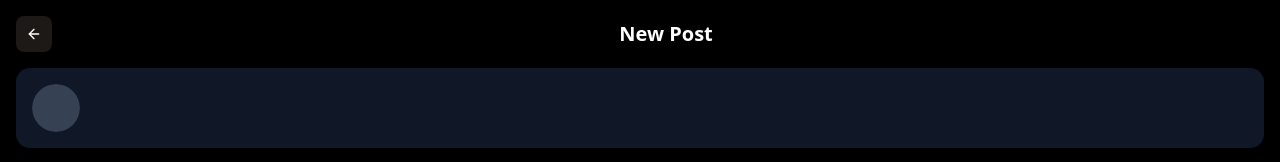
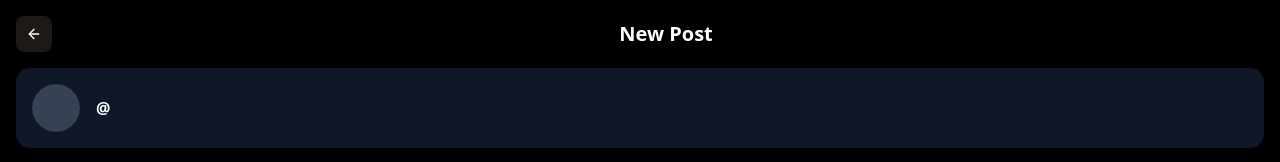
Before and after one commit to Riddimental/Frontend_Noctra, a Next.js app in the folder noctra/: page /new_post in a window 1280 px wide. Shown: the top 162 px of the page. Built offline with nearby package versions, Linux system fonts and the light colour scheme.

Commit message:
Update page.tsx

```diff
--- a/noctra/src/app/new_post/page.tsx
+++ b/noctra/src/app/new_post/page.tsx
@@ -97,9 +97,9 @@ export default function NewPostPage() {
             <div className="w-12 h-12 bg-gray-700 rounded-full" />
           )}
         </div>
-        <span className="font-medium text-base flex items-center gap-2">
-          {username}
-          {profileVIP && <Crown />}
+        <span className="font-semibold text-base flex items-center gap-2">
+          @{username}
+          {profileVIP && <Crown style={{ width: "15px", height: "15px" }}/>}
         </span>
       </div>
 
```
